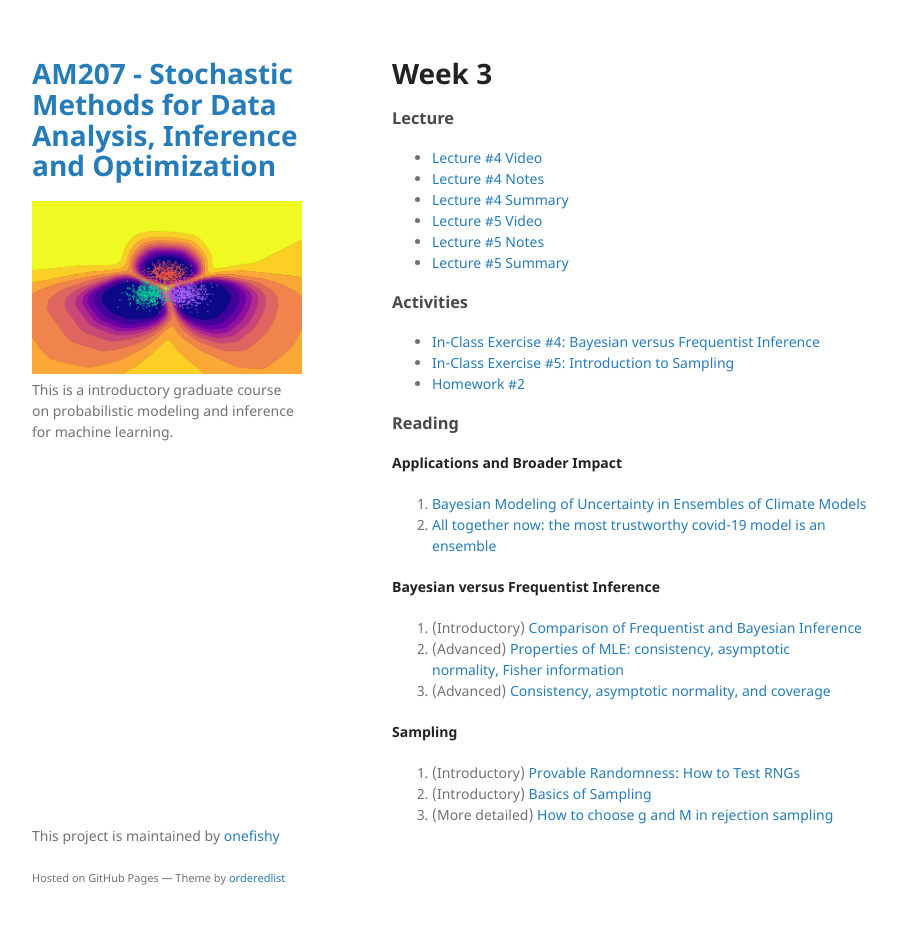
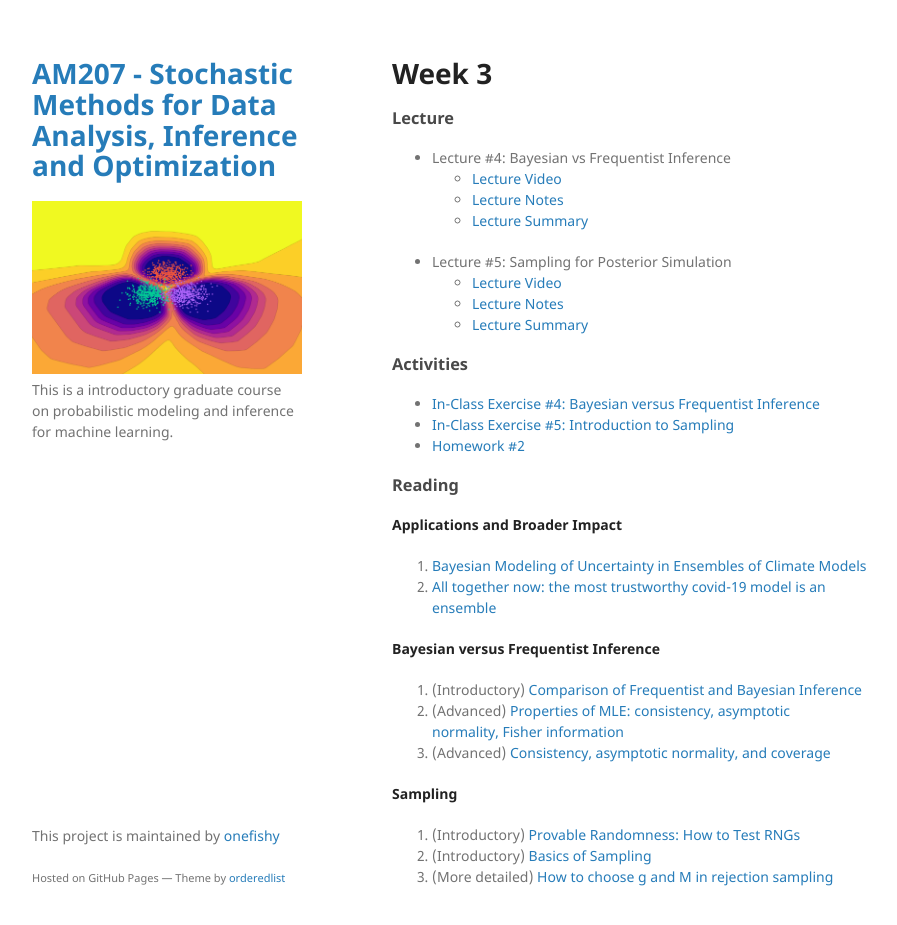
Before and after one commit to onefishy/am207, a Jekyll site: the page built from week3.md, in a window 1280 px wide and 957 px high. Shown: the top 925 px of the window, without its empty margins (178-1075 px from the left). Built offline with Jekyll 4.4.1, drawn with Linux system fonts in a browser that asks for light colours; our own code applies the rules of GitHub Pages for plain Markdown files.

Commit message:
Update week3.md

```diff
--- a/week3.md
+++ b/week3.md
@@ -1,12 +1,14 @@
 # Week 3
 
 ### Lecture
-- [Lecture #4 Video](https://youtu.be/623wr7QsXWA)
-- [Lecture #4 Notes](https://github.com/onefishy/am207/blob/master/Lectures/lecture_4_notes.ipynb)
-- [Lecture #4 Summary](https://github.com/onefishy/am207/blob/master/Lectures/lecture_4_summary.ipynb)
-- [Lecture #5 Video](https://youtu.be/aRVIJpPPg3o)
-- [Lecture #5 Notes](https://github.com/onefishy/am207/blob/master/Lectures/lecture_5_notes.ipynb)
-- [Lecture #5 Summary](https://github.com/onefishy/am207/blob/master/Lectures/lecture_5_summary.ipynb)
+- Lecture #4: Bayesian vs Frequentist Inference
+  - [Lecture Video](https://youtu.be/623wr7QsXWA)
+  - [Lecture Notes](https://github.com/onefishy/am207/blob/master/Lectures/lecture_4_notes.ipynb)
+  - [Lecture Summary](https://github.com/onefishy/am207/blob/master/Lectures/lecture_4_summary.ipynb)
+- Lecture #5: Sampling for Posterior Simulation
+  - [Lecture Video](https://youtu.be/aRVIJpPPg3o)
+  - [Lecture Notes](https://github.com/onefishy/am207/blob/master/Lectures/lecture_5_notes.ipynb)
+  - [Lecture Summary](https://github.com/onefishy/am207/blob/master/Lectures/lecture_5_summary.ipynb)
 
 ### Activities
 - [In-Class Exercise #4: Bayesian versus Frequentist Inference](https://deepnote.com/workspace/weiwei-pan-2902decb-902f-40cc-9fa6-af2e3f31f15b/project/AM207Fall202104bayesianversusfrequentist-Duplicate-02ae759b-e78c-457b-8c50-a5fc8a08f8cd)
```
